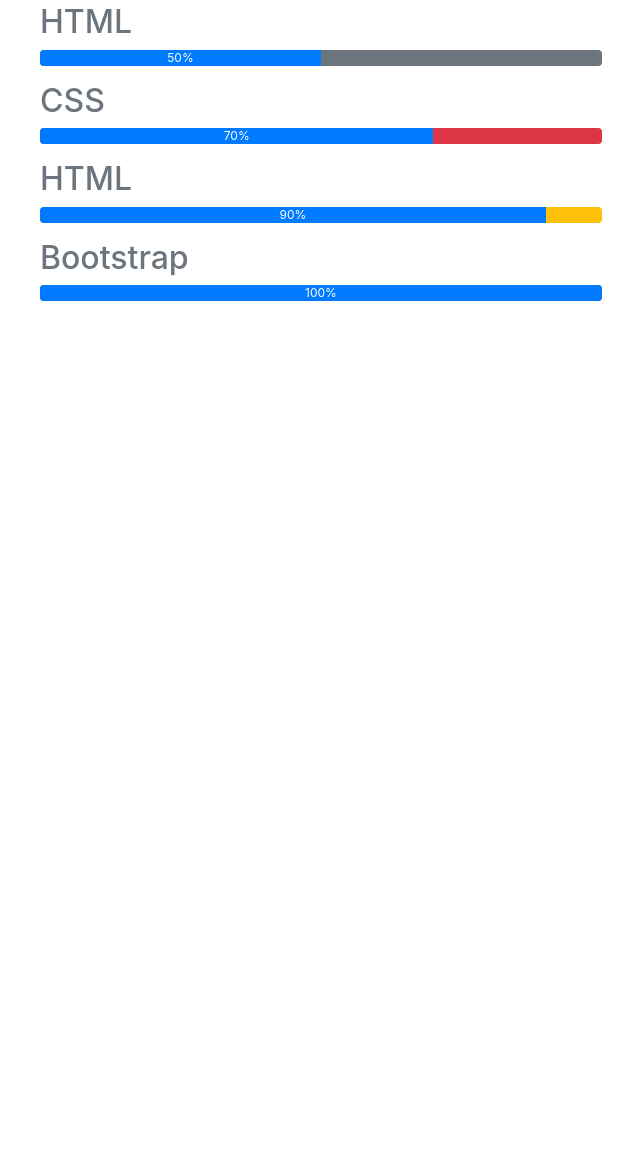
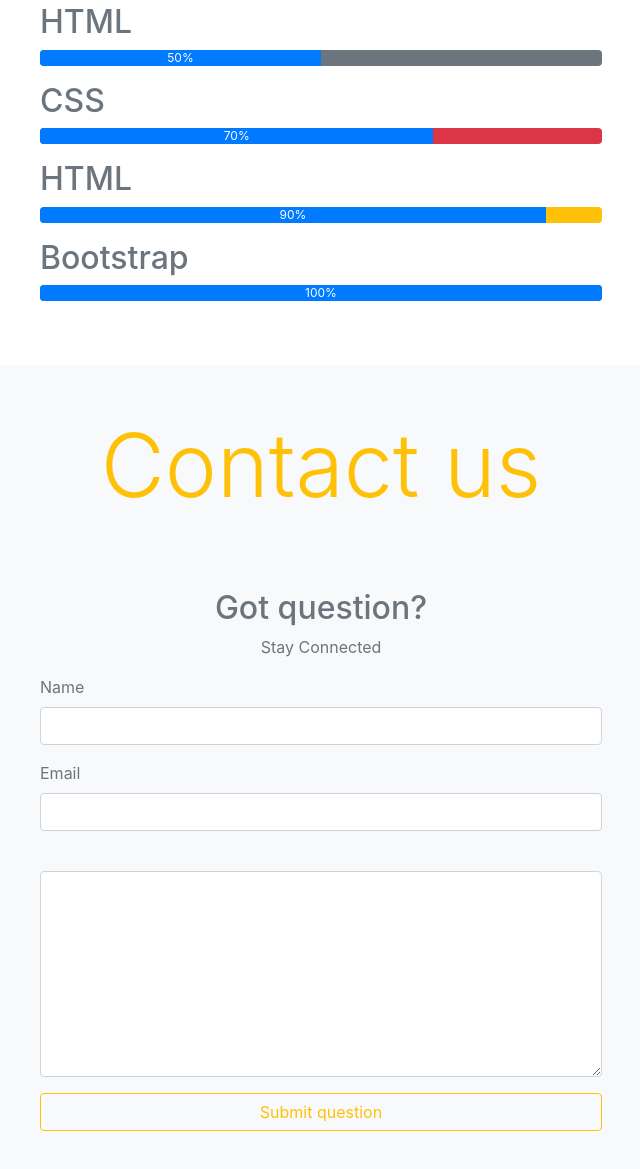
Before and after one commit to AlekhineFan/bootstrap-demo-page, a plain HTML site: page index.html in a window 1280 px wide. Shown: the part 2958-4127 px from the top of the page, without its empty margins (319-959 px from the left). Before the commit the page ends 3323 px from the top, so only its background shows below. Drawn offline with nearby package versions, Linux system fonts and the light colour scheme.

Commit message:
add form

```diff
--- a/index.html
+++ b/index.html
@@ -218,7 +218,41 @@
             </div>
           </div>
         </div>
+      </div>
+    </section>
 
+    <section class="p-5 bg-light">
+      <div class="container-fluid">
+        <div class="row">
+          <div class="col text-center mb-3">
+            <h1 class="text-warning display-2">Contact us</h1>
+            <p class="lead text-light">Lorem ipsum dolor sit amet consectetur adipisicing elit. Voluptatem necessitatibus dolorem sint similique!</p>
+          </div>
+        </div>
+
+        <div class="row justify-content-center">
+          <div class="col-lg-6 col-md-8 col-sm-10">
+            <div class="text-center text-secondary">
+              <h2>Got question?</h2>
+              <p>Stay Connected</p>
+            </div>
+            <form class="text-muted">
+              <div class="form-group">
+                <label for="name">Name</label>
+                <input type="text" id="name" class="form-control">
+              </div>
+              <div class="form-group">
+                <label for="email">Email</label>
+                <input type="text" id="email" class="form-control">
+              </div>
+              <div class="form-group">
+                <label for="message"></label>
+                <textarea id="message" rows="8" class="form-control" id="message"></textarea>
+              </div>
+              <button class="btn btn-block btn-outline-warning" type="submit">Submit question</button>
+            </form>
+          </div>
+        </div>
       </div>
     </section>
 
```
